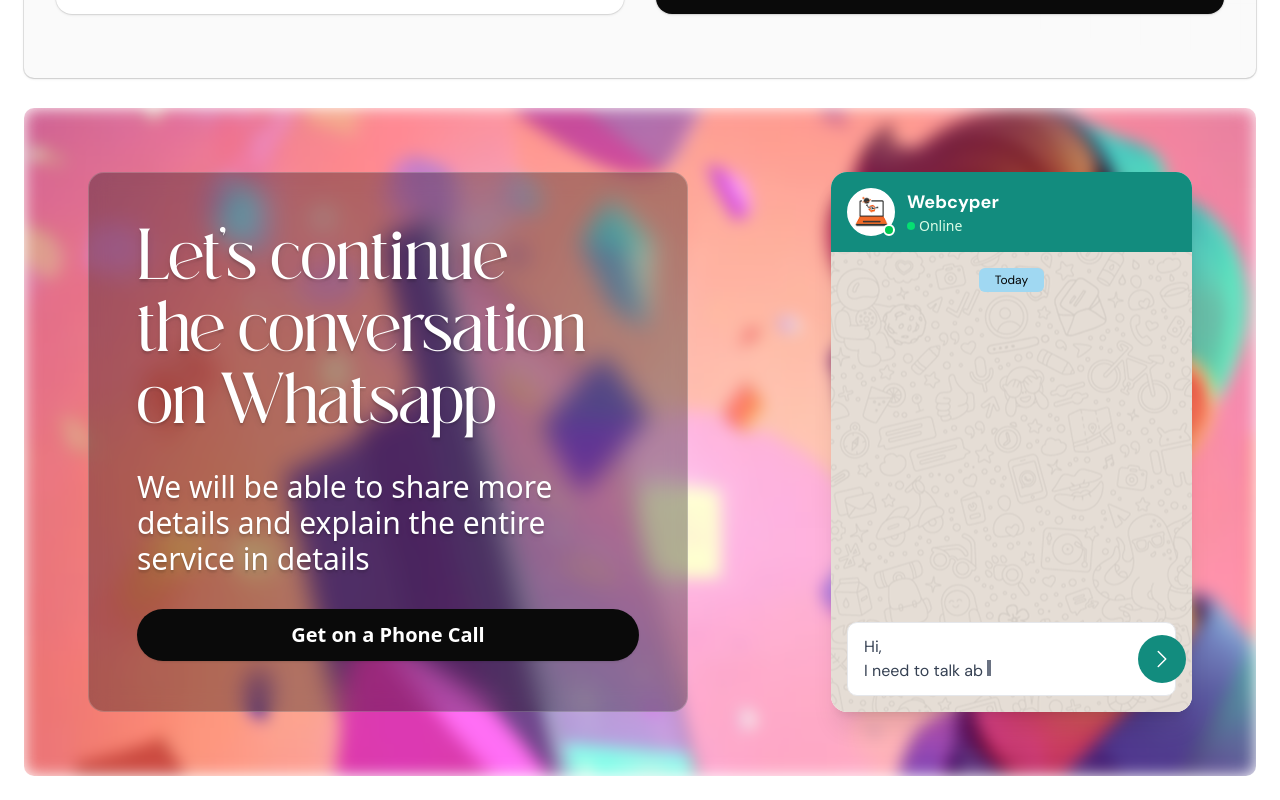
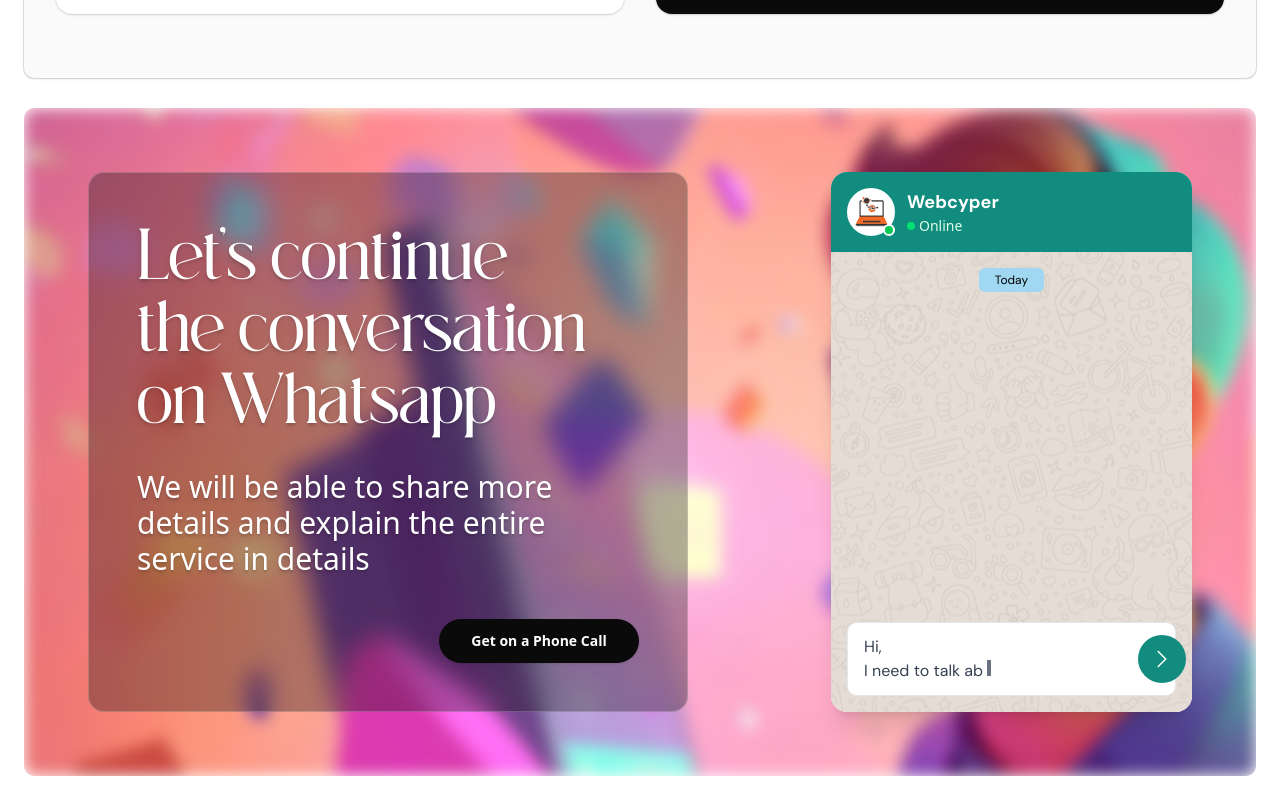
Before and after one commit to 0x1Shub/WebCyper-Wordpress-Landing, a Next.js app: page / in a window 1280 px wide. Shown: the part 4852-5652 px from the top of the page. Built offline with nearby package versions, Linux system fonts and the light colour scheme.

Commit message:
Updated UI

```diff
--- a/src/components/chat-with-us.tsx
+++ b/src/components/chat-with-us.tsx
@@ -168,13 +168,12 @@
                       variants={buttonVariants}
                       whileHover={{ scale: 1.03 }}
                       whileTap={{ scale: 0.97 }}
-                      className="w-full sm:w-auto items-end text-right my-8"
+                      className="mt-auto flex justify-end"
                     >
                       <Button
                         href="https://cal.com/amol-surve-webcyper/30min"
                         variant="primary"
-                        className="w-full sm:min-w-[200px] px-6 py-3
-                          text-base min-[400px]:text-lg min-[500px]:text-xl text-right"
+                        className="min-w-[200px] px-6 py-3 text-base"
                       >
                         Get on a Phone Call
                       </Button>
```
